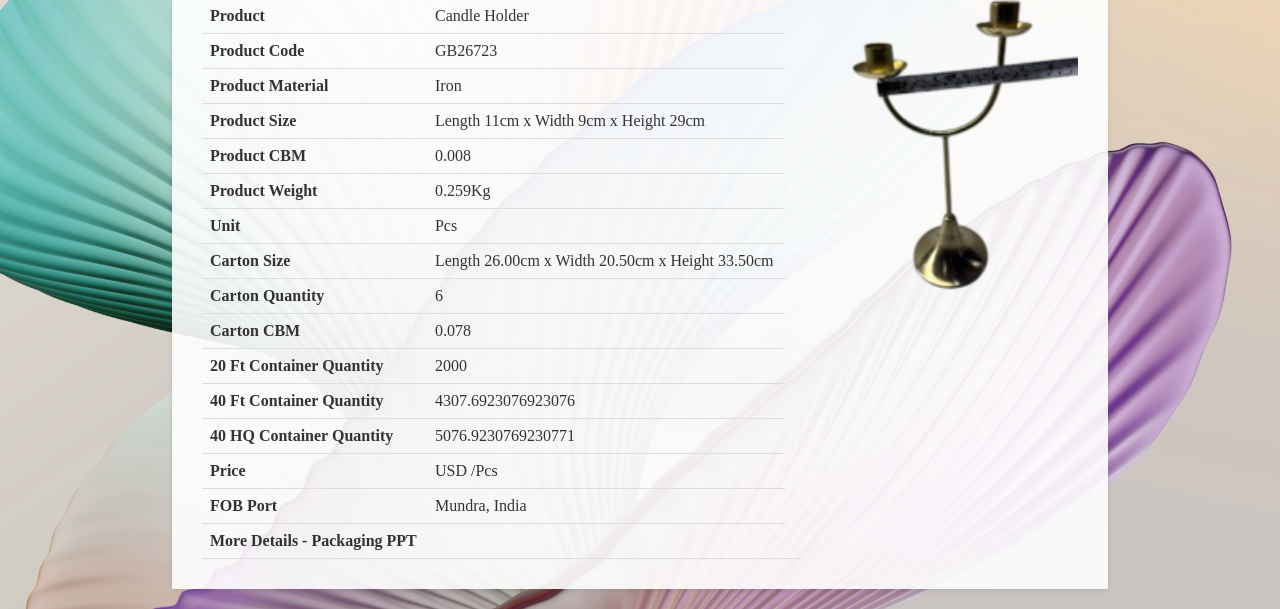
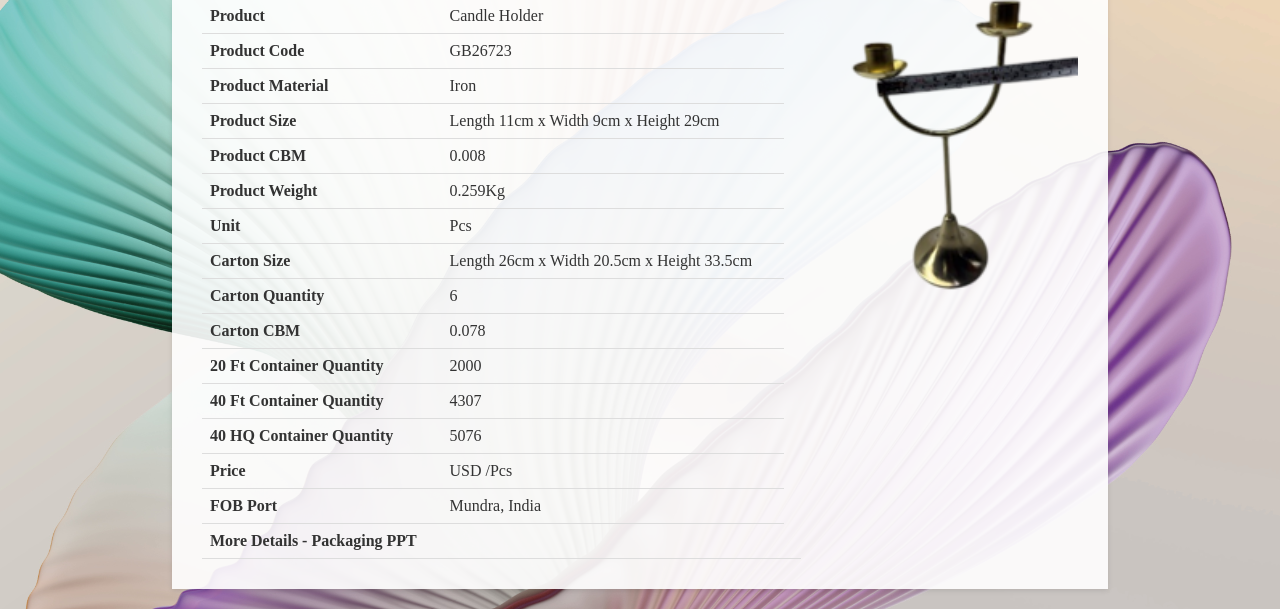
Before and after one commit to GBSLIT/GB26723, a plain HTML site: page index.html in a window 1280 px wide. Shown: the part 230-839 px from the top of the page. Drawn offline with Linux system fonts and the light colour scheme.

Commit message:
Update index.html

```diff
--- a/index.html
+++ b/index.html
@@ -165,7 +165,7 @@
                 </tr>
                 <tr>
                     <th>Carton Size</th>
-                    <td>Length 26.00cm x Width 20.50cm x Height 33.50cm</td>
+                    <td>Length 26cm x Width 20.5cm x Height 33.5cm</td>
                 </tr>
                 <tr>
                     <th>Carton Quantity</th>
@@ -181,11 +181,11 @@
                 </tr>
                 <tr>
                     <th>40 Ft Container Quantity</th>
-                    <td>4307.6923076923076 </td>
+                    <td>4307 </td>
                 </tr>
                 <tr>
                     <th>40 HQ Container Quantity</th>
-                    <td>5076.9230769230771 </td>
+                    <td>5076 </td>
                  </tr>
                 <tr>
                     <th>Price</th>
```
